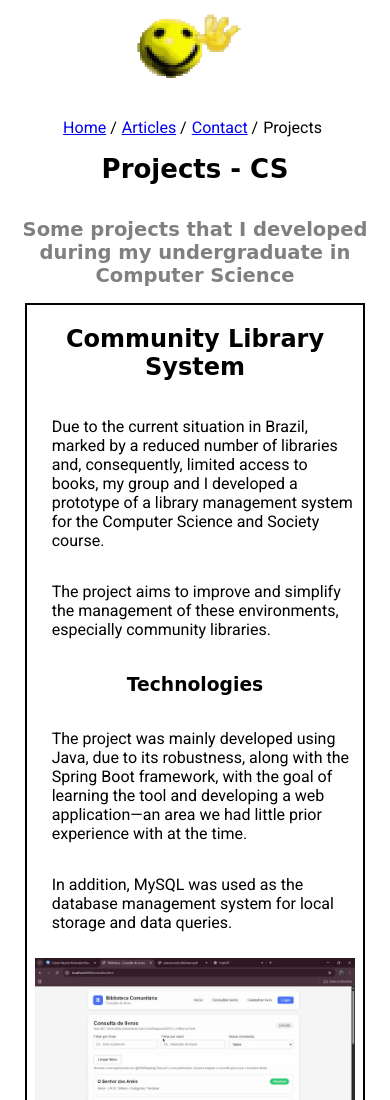
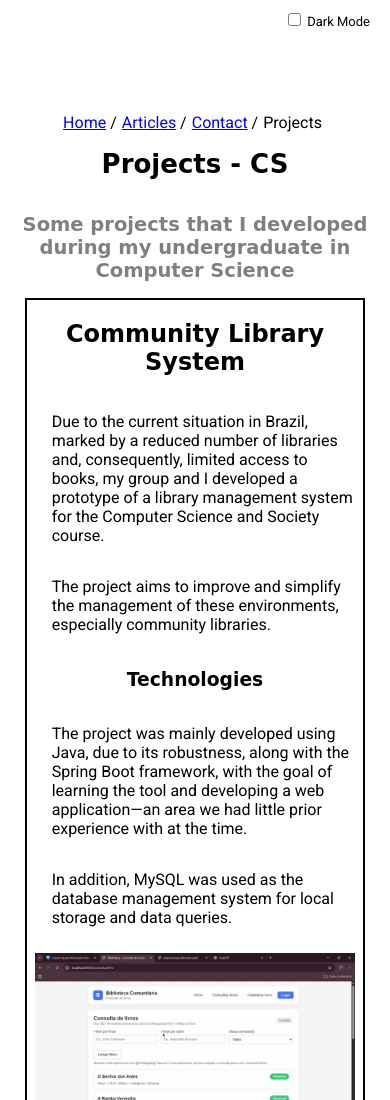
Before and after one commit to DanielTelesdeOliveira/RoadmapSH-Projects, a plain HTML site: page FrontEnd/HTML/Basic-HTML-WebSite/pages/projects.html in a window 390 px wide. Shown: the top 1100 px of the page. Drawn offline with Linux system fonts and the light colour scheme; a web font is replaced by a local one.

Commit message:
Adding Dark mode

```diff
--- a/FrontEnd/HTML/Basic-HTML-WebSite/css/grid.css
+++ b/FrontEnd/HTML/Basic-HTML-WebSite/css/grid.css
@@ -1,11 +1,19 @@
 @import url('https://fonts.googleapis.com/css2?family=Playwrite+NZ+Basic:wght@100..400&display=swap');
+:root{
+    --border-color: black;
+    --media-project-container-color: lightgray;
+}
 
+body:has(#darkmode:checked){
+    --border-color: white;
+    --media-project-container-color: #444444;
+}
 
 .content-container{
     display: grid;
     grid-template-columns: 2fr 2fr;
     gap: 20px;
-    border: 2px solid black;
+    border: 2px solid var(--border-color);
     font-family: "Playwrite NZ Basic", cursive;
     margin-bottom: 50px;
 }
@@ -28,7 +36,7 @@
 
 .education-container{
     grid-column: 2 / 2;
-    border-left: 2px solid black;
+    border-left: 2px solid var(--border-color);
     padding: 15px;
 }
 
@@ -40,7 +48,7 @@
 }
 
 .projects-container li{
-    border-bottom: 2px solid black;
+    border-bottom: 2px solid var(--border-color);
     padding: 10px;
     width: 100%;
 }
@@ -78,24 +86,24 @@ span:last-child{
         flex-direction: column;
         gap: 20px;
         font-size: small;
-        border: 2px solid black;
+        border: 2px solid var(--border-color);
     }
 
     .projects-container li{
-        border-bottom: 2px solid black;
+        border-bottom: 2px solid var(--border-color);
         padding: 0px;
         margin: 0px;
         padding-bottom: 10px;
         padding-top: 10px;
-        background-color: lightgray;
+        background-color: var(--media-project-container-color);
     }
 
     .projects-container ul li:last-child{
-        border-bottom: 2px solid black;
+        border-bottom: 2px solid var(--border-color);
     }
 
     .projects-container ul li:first-child{
-        border-top: 2px solid black;
+        border-top: 2px solid var(--border-color);
     }
 
     .education-container{
--- a/FrontEnd/HTML/Basic-HTML-WebSite/css/style.css
+++ b/FrontEnd/HTML/Basic-HTML-WebSite/css/style.css
@@ -1,8 +1,28 @@
 @import url('https://fonts.googleapis.com/css2?family=Playwrite+NZ+Basic:wght@100..400&family=Roboto:ital,wght@0,100..900;1,100..900&display=swap');
+
+:root{
+    --bg-color: white;
+    --font-color: black;
+    --secundary-font-color: gray;
+    --link-color: blue;
+    --visited-link-color: blueviolet;
+    --border-color: black;
+}
+
+body:has(#darkmode:checked){
+    --bg-color: black;
+    --font-color: white;
+    --secundary-font-color: lightgray;
+    --link-color: aqua;
+    --visited-link-color: palegreen;
+    --border-color: white;
+}
 
 body{
     font-family: 'Roboto';
     font-size: 18px;
+    background-color: var(--bg-color);
+    color: var(--font-color);
 }
 
 p{
@@ -21,6 +41,13 @@ h3{
     display: flex;
     justify-content: center;
     align-items: center;
+}
+
+.header label{
+    position: relative;
+    top: 10px;
+    display: block;
+    text-align: right;
 }
 
 .menu{
@@ -45,9 +72,12 @@ h3{
     height: auto;
 }
 
+.invisible{
+    opacity: 0;
+}
 
 .header h2{
-    color: gray;
+    color: var(--secundary-font-color);
 }
 
 .menu ul{
@@ -74,6 +104,13 @@ h3{
     text-decoration: none;
 }
 
+a{
+    color: var(--link-color);
+}
+
+a:visited{
+    color: var(--visited-link-color);
+}
 
 .footer p{
     text-align: center;
@@ -84,7 +121,7 @@ h3{
 
 .projects-details{
     display: flex;
-    border: 2px solid black;
+    border: 2px solid var(--border-color);
     flex-direction: column;
     max-width: 100ch;
     justify-self: center;
@@ -133,7 +170,7 @@ h3{
 .article-container{
     display: flex;
     flex-direction: column;
-    border: 2px solid black;
+    border: 2px solid var(--border-color);
     max-width: 85ch;
     margin: 0 auto;
     margin-bottom: 0px;
@@ -171,7 +208,7 @@ h3{
 
 @media (max-width: 720px){
     body{
-        background-color: white;
+        background-color: var(--bg-color);
         font-size: 16px;
     }
 
@@ -186,8 +223,19 @@ h3{
     .header img{
         align-self: center;
         width: 120px;
-        height: 70px;
+        height: 65px;
         margin-bottom: 40px;
+    }
+
+    .header label{
+        position: absolute;
+        top: 10px;
+        right: 20px;
+        text-align: left;
+    }
+
+    .invisible{
+        opacity: 0;
     }
 
     .menu{
--- a/FrontEnd/HTML/Basic-HTML-WebSite/pages/projects.html
+++ b/FrontEnd/HTML/Basic-HTML-WebSite/pages/projects.html
@@ -11,7 +11,11 @@
 </head>
 <body>
     <header class="header">
-    <img src="../assets/logo.gif" alt="icon of the page"/>
+        <img src="../assets/logo.gif" alt="icon of the page" class="header-image invisible"/>
+        <label>
+            <input type="checkbox" name="DarkMode_Option" value="Dark_Mode_Activate" id="darkmode">
+            Dark Mode
+        </label>
         <div class="menu">
             <nav aria-label="Menu navigation">
                 <ul>
@@ -33,7 +37,6 @@
                 </ul>
             </div>
         </nav>
-
         <h1>Projects - CS</h1>
         <h2>Some projects that I developed during my undergraduate in Computer Science</h2>
     </header>
```
Also changed, not shown: FrontEnd/HTML/Basic-HTML-WebSite/pages/articles.html (+5 -1 lines), FrontEnd/HTML/Basic-HTML-WebSite/pages/contact.html (+5 -1 lines), FrontEnd/HTML/Basic-HTML-WebSite/pages/index.html (+8 -3 lines).
